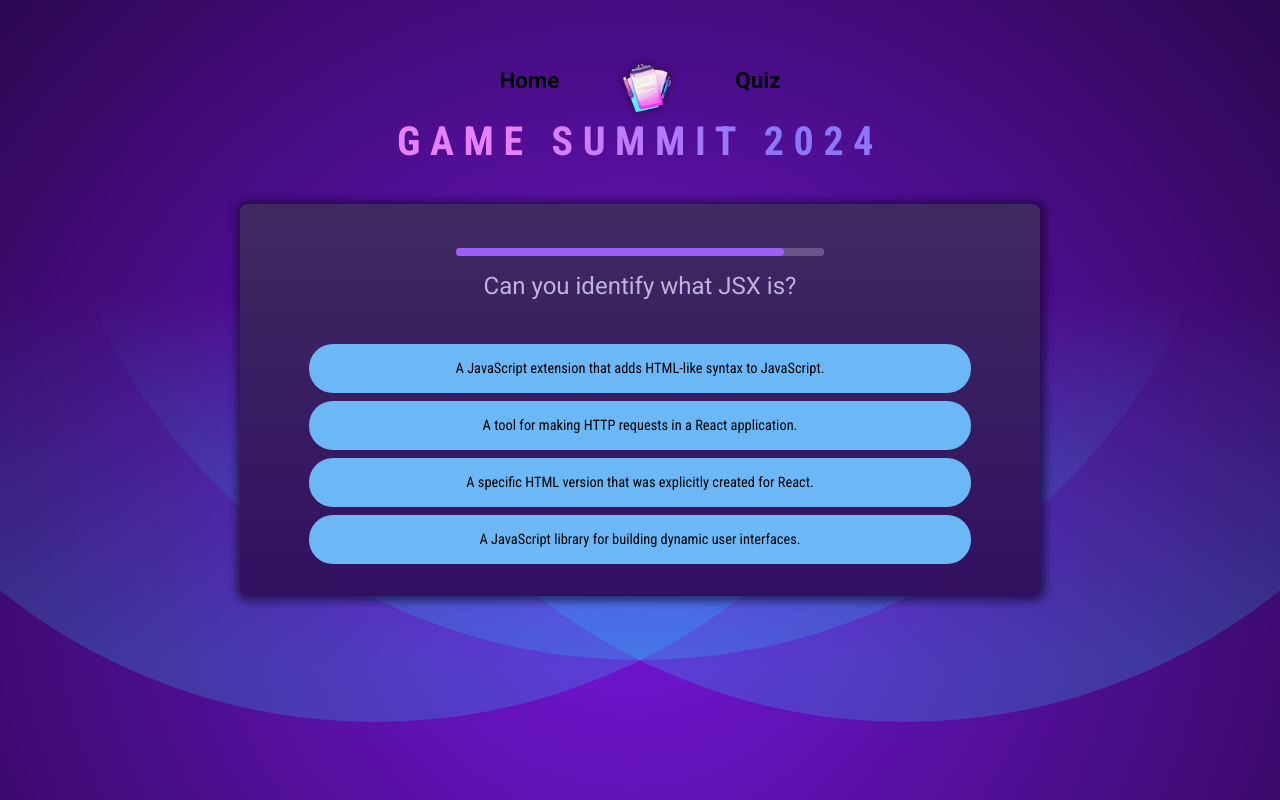
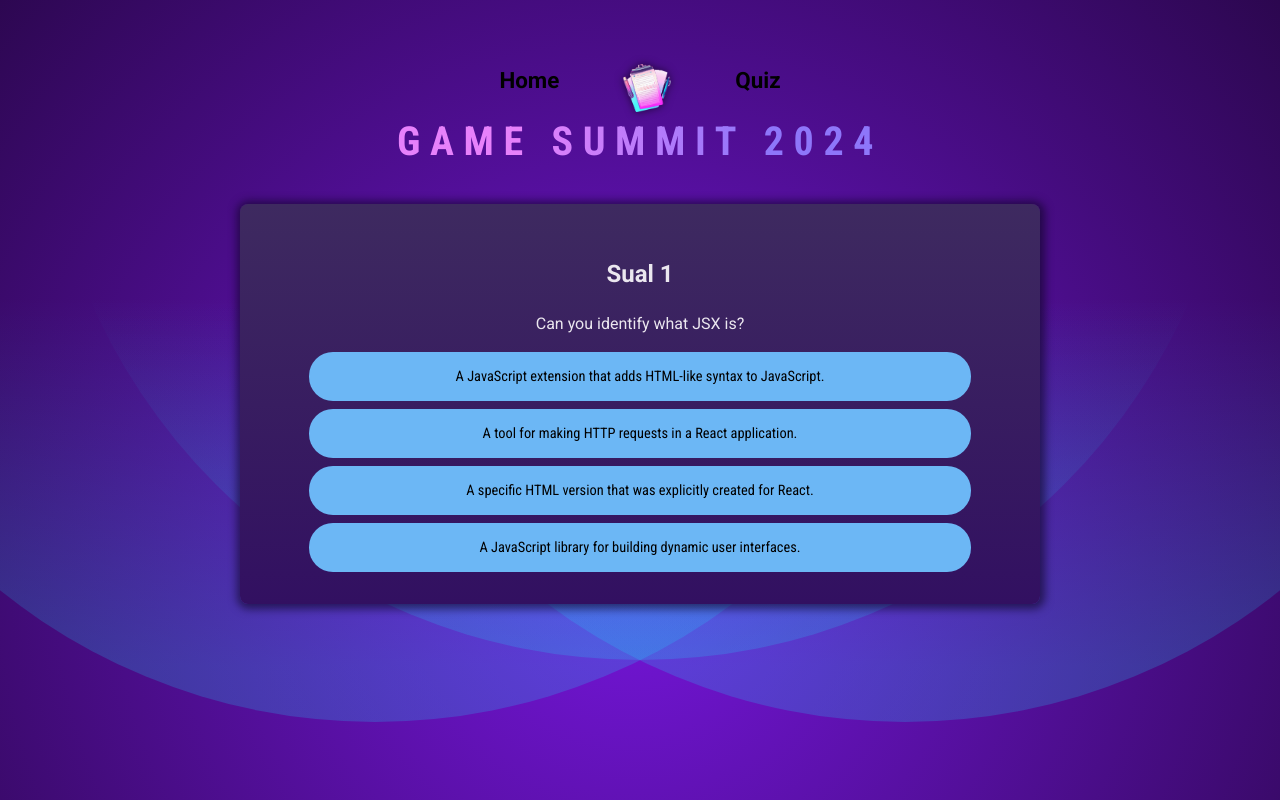
Before and after one commit to ZSabina88/GameSummit-App, a React (Vite) app: page /quiz in a window 1280 px wide. Built offline with nearby package versions, Linux system fonts and the light colour scheme.

Commit message:
some addition

```diff
--- a/src/App.jsx
+++ b/src/App.jsx
@@ -1,21 +1,22 @@
-import Header from "./components/Header";
 import Quiz from "./components/Quiz";
 import StartQuiz from "./components/StartQuiz";
 import ErrorPage from "./pages/Error";
 import RootLayout from "./pages/RootLayout";
+import NewQuiz from "./components/NewQuiz";
+
 import { createBrowserRouter, RouterProvider } from "react-router-dom";
 
 const router = createBrowserRouter([
     {
         path: "/",
         element: <RootLayout />,
-        errorElement: <ErrorPage/>,
+        // errorElement: <ErrorPage/>,
         children: [
             {
                 index: true, element: <StartQuiz />
             },
             {
-                path: "/quiz", element: <Quiz />
+                path: "/quiz", element: <NewQuiz />
             }
         ]
     }
--- a/src/components/Answers.jsx
+++ b/src/components/Answers.jsx
@@ -7,7 +7,8 @@ export default function Answers({ answers, selectedAnswer, answerState, onSelect
         shuffledAnswers.current.sort(() => Math.random() - 0.5);
     }
     return (
-        <ul id="answers">
+        // <ul id="answers">
+        <ul >
             {shuffledAnswers.current.map((answer) => {
                 const isSelected = selectedAnswer === answer;
                 let cssClass = "";
--- /dev/null
+++ b/src/components/NewQuiz.jsx
@@ -0,0 +1,68 @@
+import {useState, useCallback} from 'react';
+import QEUSTIONS from "../questions.js"
+import Answers from './Answers.jsx';
+import { redirect } from 'react-router-dom';
+import NewSummary from './NewSummary.jsx';
+
+function getRandomQuestions(questionsArray, numQuestions) {
+    const shuffled = questionsArray.sort(() => 0.5 - Math.random());
+    return shuffled.slice(0, numQuestions);
+}
+
+const NewQuiz = () => {
+    const [selectedQuestions, setSelectedQuestions] = useState(getRandomQuestions(QEUSTIONS, 3));
+const [score, setScore] = useState(0);
+const [currentQuestionIndex, setCurrentQuestionIndex] = useState(0);
+const [userAnswers, setUserAnswers] = useState({});
+const [answer, setAnswer] = useState({
+    selectedAnswer: "",
+    isCorrect: null
+});
+
+
+const handleOptionClick = (option) => {
+    const currentQuestion = selectedQuestions[currentQuestionIndex];
+    const isCorrect = option === currentQuestion.answer;
+
+    setUserAnswers({
+        ...userAnswers,
+        [currentQuestionIndex]: option,
+    });
+
+    if (isCorrect) {
+        setScore(score + 1);
+    }
+
+    if (currentQuestionIndex < selectedQuestions.length - 1) {
+        setCurrentQuestionIndex(currentQuestionIndex + 1);
+    } else if(currentQuestionIndex === selectedQuestions.length - 1){
+        // return( <NewSummary score={score + (isCorrect ? 1 : 0)}/>)
+        alert(`Quiz complete! Your score is ${score + (isCorrect ? 1 : 0)}.`);
+    }
+
+};
+
+const currentQuestion = selectedQuestions[currentQuestionIndex];
+
+let shuffledAnswers = currentQuestion.answers.sort(() => Math.random() - 0.5);
+
+return (
+    <div id="quiz">
+            <div>
+                <h2>Sual {currentQuestionIndex + 1}</h2>
+                <p>{currentQuestion.text}</p>
+            </div>
+            <div id="answers">
+                {shuffledAnswers.map((option, index) => (
+                    <li key={index} className='answer'>
+                    <button onClick={() => handleOptionClick(option)}>
+                        {option}
+                    </button>
+                    </li>
+                ))}
+            </div>
+        </div>
+
+)
+}
+export default NewQuiz;
--- /dev/null
+++ b/src/components/NewSummary.jsx
@@ -0,0 +1,11 @@
+import React from 'react';
+
+const NewSummary = ({score}) => {
+  return (
+    <div id='summary'>
+      <h2>{score} sualı doğru cavablandırdın.</h2>
+    </div>
+  );
+}
+
+export default NewSummary;
--- a/src/components/Question.jsx
+++ b/src/components/Question.jsx
@@ -4,7 +4,7 @@ import QuestionTimer from './QuestionTimer';
 import QEUSTIONS from "../questions.js"
 
 export default function Question({
-    index,
+    // index,
     onSelectAnswer,
     onSkipAnswer }) {
     const [answer, setAnswer] = useState({
--- a/src/components/Quiz.jsx
+++ b/src/components/Quiz.jsx
@@ -24,7 +24,8 @@ export default function Quiz() {
   };
 
   return (
-    <div id="quiz">
+    // <div id="quiz">
+    <div >
       <Question
         key={activeQuestionIndex}
         index={activeQuestionIndex}
--- a/src/components/Summary.jsx
+++ b/src/components/Summary.jsx
@@ -11,7 +11,8 @@ export default function Summary({ userAnswers }) {
     const wrongAnswersShare = 100 - skippedAnswersShare - correctAnswersShare;
 
     return (
-        <div id='summary'>
+        // <div id='summary'>
+        <div >
             <img src={quizCompleteImg} alt="Trophy icon" />
             <h2>Quiz completed!</h2>
             <div id='summary-stats'>
--- a/src/questions.js
+++ b/src/questions.js
@@ -1,6 +1,5 @@
 export default [
     {
-      id: 'q1',
       text: 'Which of the following definitions best describes React.js?',
       answers: [
         'A library to build user interfaces with help of declarative code.',
@@ -8,9 +7,9 @@ export default [
         'A framework to build user interfaces with help of imperative code.',
         'A library used for building mobile applications only.',
       ],
+      answer: 'A library to build user interfaces with help of declarative code.'
     },
     {
-      id: 'q2',
       text: 'What purpose do React hooks serve?',
       answers: [
         'Enabling the use of state and other React features in functional components.',
@@ -18,9 +17,9 @@ export default [
         'Handling errors within the application.',
         'Part of the Redux library for managing global state.',
       ],
+      answer: 'Enabling the use of state and other React features in functional components.'
     },
     {
-      id: 'q3',
       text: 'Can you identify what JSX is?',
       answers: [
         'A JavaScript extension that adds HTML-like syntax to JavaScript.',
@@ -28,9 +27,9 @@ export default [
         'A specific HTML version that was explicitly created for React.',
         'A tool for making HTTP requests in a React application.',
       ],
+      answer: 'A JavaScript extension that adds HTML-like syntax to JavaScript.'
     },
     {
-      id: 'q4',
       text: 'What is the most common way to create a component in React?',
       answers: [
         'By defining a JavaScript function that returns a renderable value.',
@@ -38,9 +37,10 @@ export default [
         'By creating a file with a .jsx extension.',
         'By using the "new" keyword followed by the component name.',
       ],
+      answer: 'By defining a JavaScript function that returns a renderable value.'
+
     },
     {
-      id: 'q5',
       text: 'What does the term "React state" imply?',
       answers: [
         'An object in a component that holds values and may cause the component to render on change.',
@@ -48,9 +48,9 @@ export default [
         'The overall status of a React application, including all props and components.',
         'A library for managing global state in React applications.',
       ],
+      answer: "An object in a component that holds values and may cause the component to render on change."
     },
     {
-      id: 'q6',
       text: 'How do you typically render list content in React apps?',
       answers: [
         'By using the map() method to iterate over an array of data and returning JSX.',
@@ -58,9 +58,9 @@ export default [
         'By using the forEach() method to iterate over an array of data and returning JSX.',
         'By using the loop() method to iterate over an array of data and returning JSX.',
       ],
+      answer: 'By using the map() method to iterate over an array of data and returning JSX.'
     },
     {
-      id: 'q7',
       text: 'Which approach can NOT be used to render content conditionally?',
       answers: [
         'Using a the #if template syntax.',
@@ -68,5 +68,6 @@ export default [
         'Using the && operator.',
         'Using an if-else statement.',
       ],
+      answer: "Using a the #if template syntax."
     },
   ];
```
